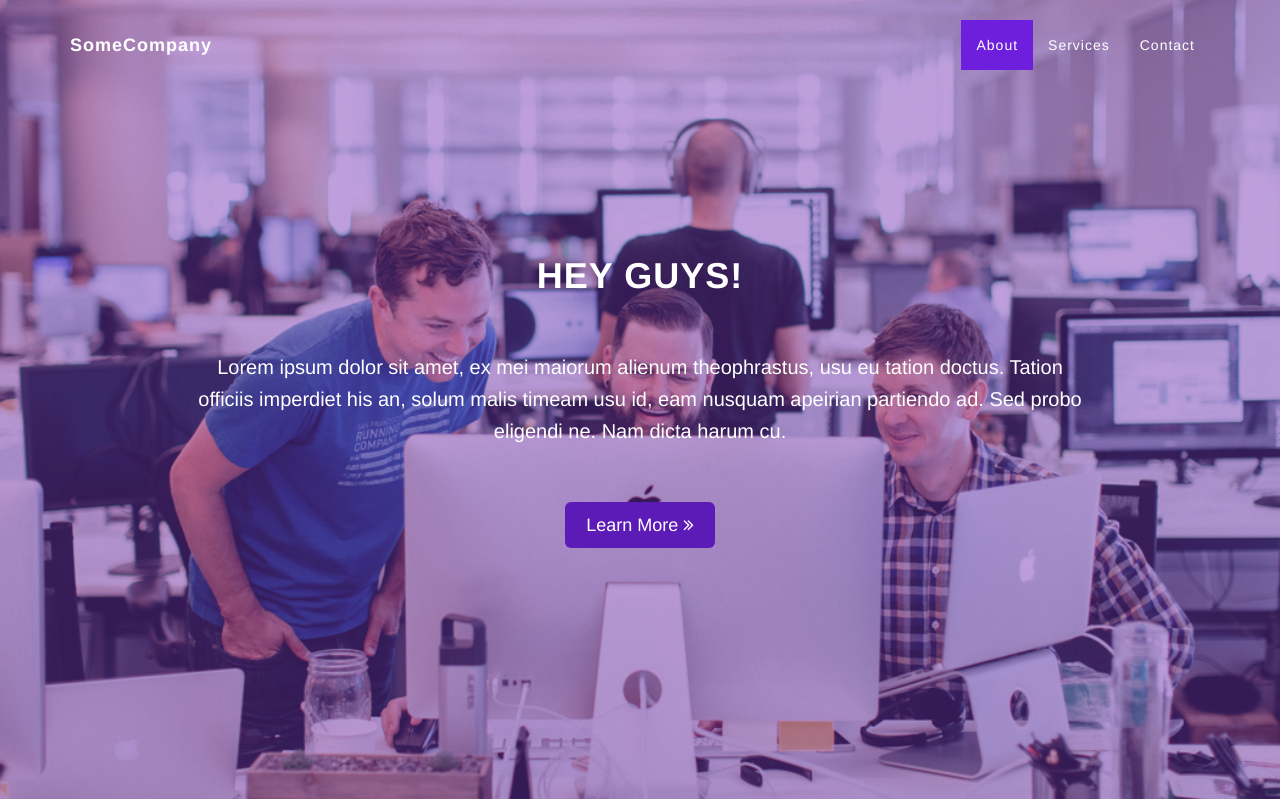
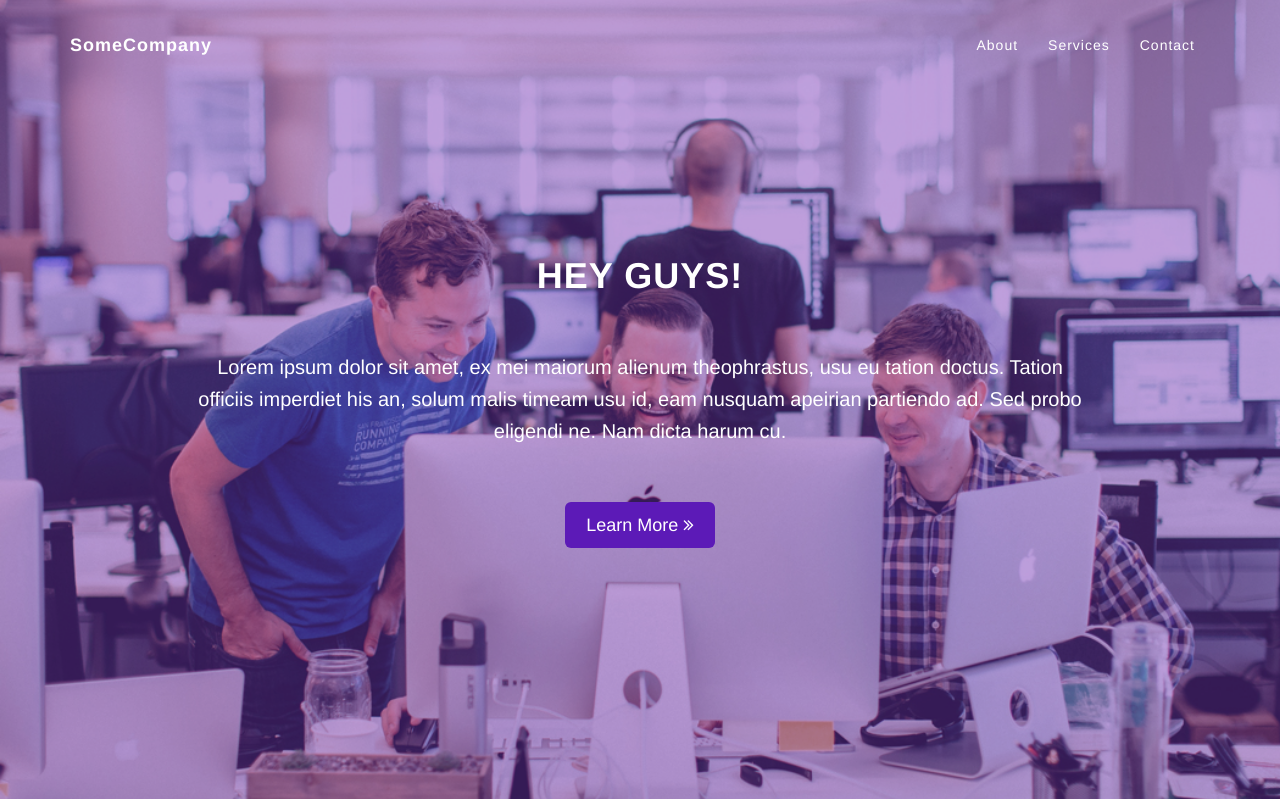
Before and after one commit to yakschuss/static-site-template, a PHP site: page / in a window 1280 px wide, with the restyled element focused. Shown: the top 799 px of the page. Run offline with PHP 8.4, Linux system fonts and the light colour scheme; some libraries are stand-ins or nearby versions.

Commit message:
remove active class

```diff
--- a/styles/nav.css
+++ b/styles/nav.css
@@ -43,7 +43,7 @@
 .navbar-custom .nav li a:focus,
 .navbar-custom .nav li a:active {
   outline: 0;
-  background-color: #6E1FDD ;
+  background-color: transparent ;
 }
 
 .navbar-custom .nav li.active {
```
